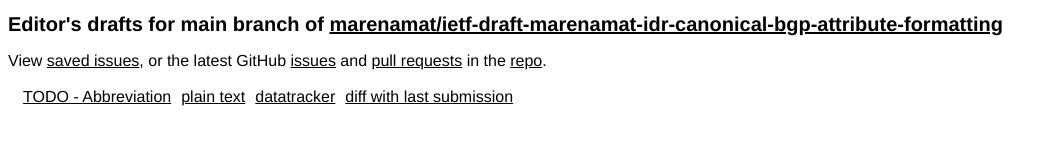
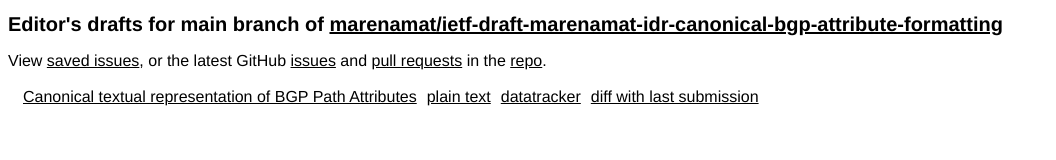
Before and after one commit to marenamat/ietf-draft-marenamat-idr-bgp-attribute-formatting, a plain HTML site: page index.html in a window 1280 px wide. Shown: the whole page, without its empty margins (0-1056 px from the left). Drawn offline with Linux system fonts and the light colour scheme.

Commit message:
Script updating gh-pages from 7acb38d. [ci skip]

```diff
--- a/index.html
+++ b/index.html
@@ -17,10 +17,10 @@
     <p>View <a href="issues.html">saved issues</a>, or the latest GitHub <a href="https://github.com/marenamat/ietf-draft-marenamat-idr-canonical-bgp-attribute-formatting/issues">issues</a> and <a href="https://github.com/marenamat/ietf-draft-marenamat-idr-canonical-bgp-attribute-formatting/pulls">pull requests</a> in the <a href="https://github.com/marenamat/ietf-draft-marenamat-idr-canonical-bgp-attribute-formatting">repo</a>.</p>
     <table id="branch-main">
       <tr>
-        <td><a href="./draft-todo-yourname-protocol.html" class="html draft-todo-yourname-protocol" title="TODO - Your title (HTML)">TODO - Abbreviation</a></td>
-        <td><a href="./draft-todo-yourname-protocol.txt" class="txt draft-todo-yourname-protocol" title="TODO - Your title (Text)">plain text</a></td>
-        <td><a href="https://datatracker.ietf.org/doc/draft-todo-yourname-protocol" class="dt draft-todo-yourname-protocol" title="Datatracker for draft-todo-yourname-protocol">datatracker</a></td>
-        <td><a href="https://author-tools.ietf.org/api/iddiff?doc_1=draft-todo-yourname-protocol&amp;url_2=https://marenamat.github.io/ietf-draft-marenamat-idr-canonical-bgp-attribute-formatting/draft-todo-yourname-protocol.txt" class="diff draft-todo-yourname-protocol">diff with last submission</a></td>
+        <td><a href="./draft-marenamat-idr-canonical-bgp-attribute-formatting.html" class="html draft-marenamat-idr-canonical-bgp-attribute-formatting" title="Canonical textual representation of BGP Path Attributes (HTML)">Canonical textual representation of BGP Path Attributes</a></td>
+        <td><a href="./draft-marenamat-idr-canonical-bgp-attribute-formatting.txt" class="txt draft-marenamat-idr-canonical-bgp-attribute-formatting" title="Canonical textual representation of BGP Path Attributes (Text)">plain text</a></td>
+        <td><a href="https://datatracker.ietf.org/doc/draft-marenamat-idr-canonical-bgp-attribute-formatting" class="dt draft-marenamat-idr-canonical-bgp-attribute-formatting" title="Datatracker for draft-marenamat-idr-canonical-bgp-attribute-formatting">datatracker</a></td>
+        <td><a href="https://author-tools.ietf.org/api/iddiff?doc_1=draft-marenamat-idr-canonical-bgp-attribute-formatting&amp;url_2=https://marenamat.github.io/ietf-draft-marenamat-idr-canonical-bgp-attribute-formatting/draft-marenamat-idr-canonical-bgp-attribute-formatting.txt" class="diff draft-marenamat-idr-canonical-bgp-attribute-formatting">diff with last submission</a></td>
         <td></td>
       </tr>
     </table>
```
Also changed, not shown: draft-marenamat-idr-canonical-bgp-attribute-formatting.html (renamed from draft-todo-yourname-protocol.html, +4 -4 lines), draft-marenamat-idr-canonical-bgp-attribute-formatting.txt.
